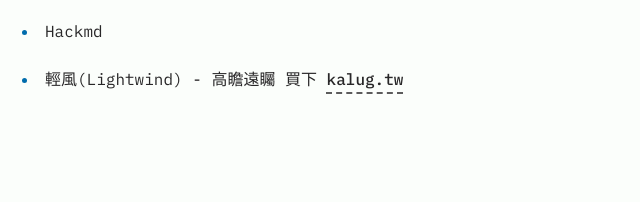
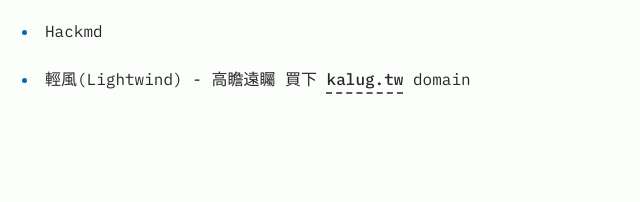
Before and after one commit to kalug/kalug, an Astro site: page /about in a window 1280 px wide. Shown: the part 2566-2768 px from the top of the page, 259-899 px from the left. Built offline with nearby package versions, Linux system fonts and the light colour scheme; Astro itself is replaced by a stand-in of ours.

Commit message:
thank lightwind bought domain

```diff
--- a/src/pages/about.md
+++ b/src/pages/about.md
@@ -54,4 +54,4 @@ Welcome to join our planet! Please leave your blog url in the below disqus!
 - 大港創艦 MEGABAY - 感謝支援場地
 - Hackmd
 
-- 輕風(Lightwind) - 高瞻遠矚 買下 kalug.tw
+- 輕風(Lightwind) - 高瞻遠矚 買下 kalug.tw domain
```
